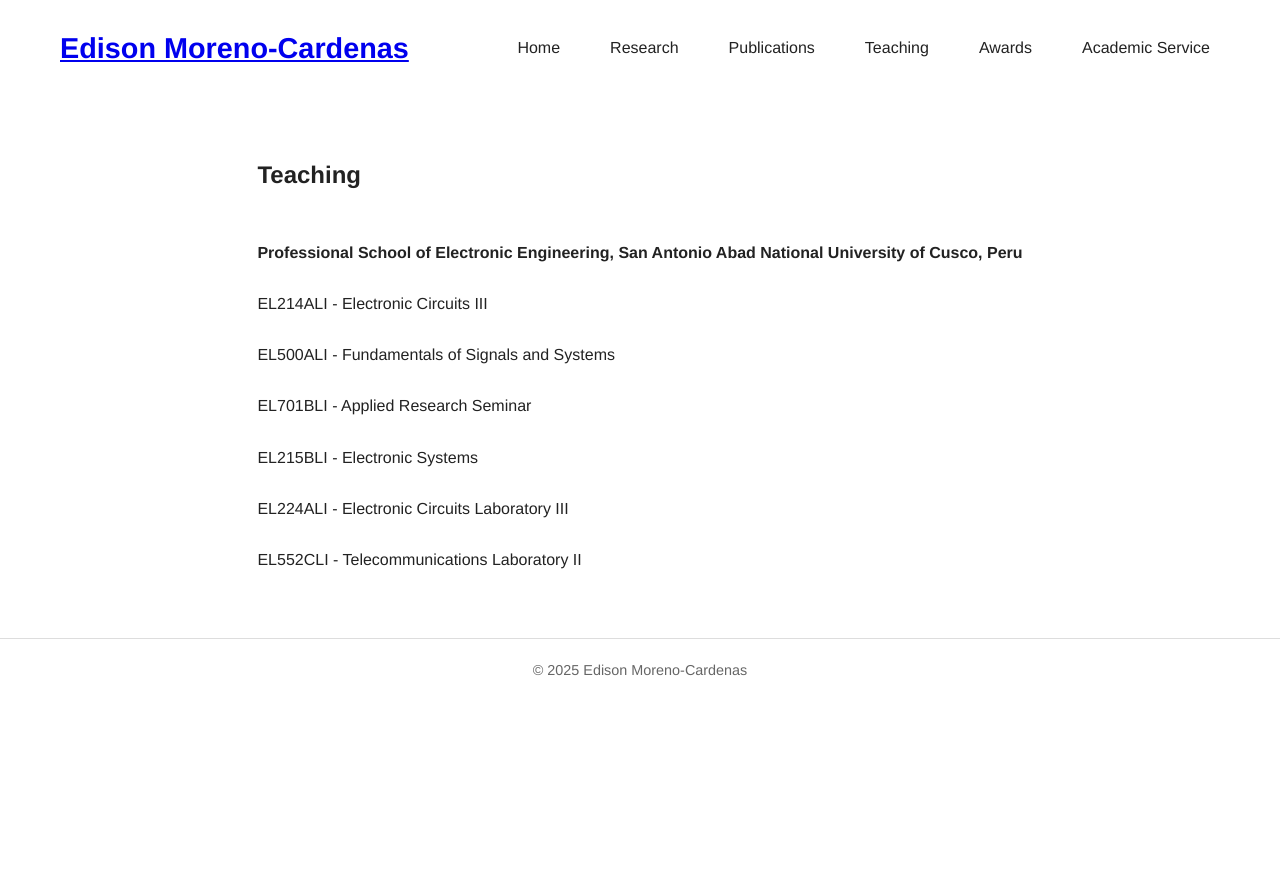
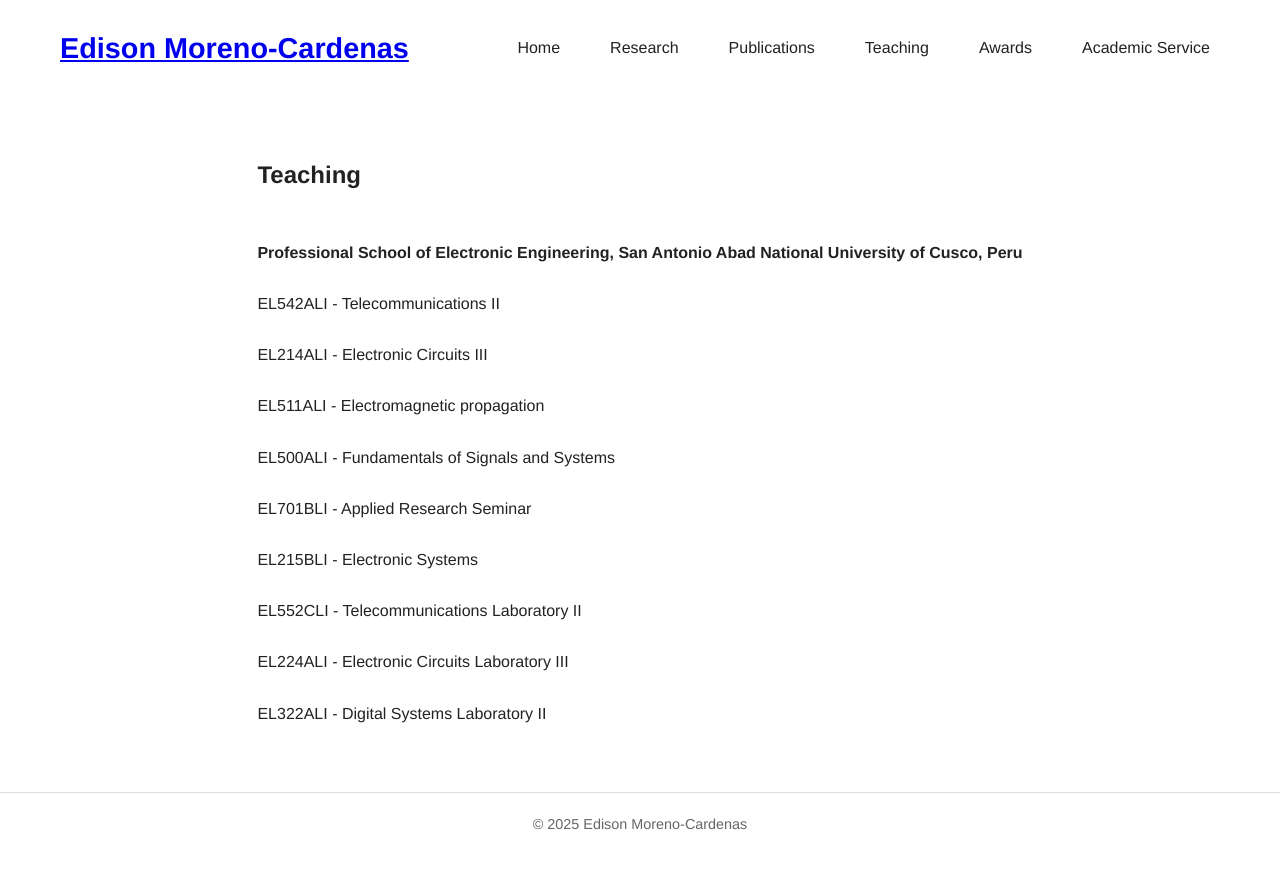
Before and after one commit to edisonmorenocardenas/edisonmorenocardenas.github.io, a Jekyll site: the page built from teaching.html, in a window 1280 px wide. Shown: the top 869 px of the page. Built offline with Jekyll 4.4.1, drawn with Linux system fonts in a browser that asks for light colours.

Commit message:
Actualizar contenid

```diff
--- a/teaching.html
+++ b/teaching.html
@@ -9,7 +9,13 @@ title: "Teaching"
   <strong>Professional School of Electronic Engineering, San Antonio Abad National University of Cusco, Peru</strong>
   <br>
   <br>
+      EL542ALI - Telecommunications II
+      <br>
+      <br>
       EL214ALI - Electronic Circuits III
+      <br>
+      <br>
+      EL511ALI - Electromagnetic propagation
       <br>
       <br>
       EL500ALI - Fundamentals of Signals and Systems
@@ -21,10 +27,13 @@ title: "Teaching"
       EL215BLI - Electronic Systems
       <br>
       <br>
+      EL552CLI - Telecommunications Laboratory II
+      <br>
+      <br>
       EL224ALI - Electronic Circuits Laboratory III
       <br>
       <br>
-      EL552CLI - Telecommunications Laboratory II
+      EL322ALI - Digital Systems Laboratory II
       <br>
       <br>
 
```
